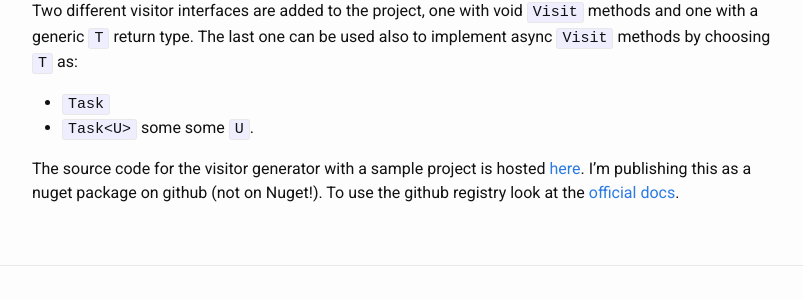
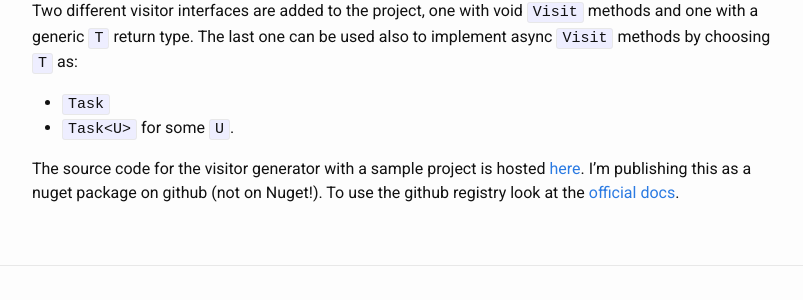
Before and after one commit to davidelettieri/davidelettieri.it, a Jekyll site: the page built from _posts/2023-03-18-Visitor-pattern-source-generator.md, in a window 1280 px wide and 900 px high, scrolled down 2830 px. Shown: the part 453-753 px from the top of the window, without its empty margins (238-1041 px from the left). Built offline with Jekyll 4.4.1, drawn with Linux system fonts in a browser that asks for light colours.

Commit message:
Fix typo in visitor pattern source generator

```diff
--- a/_posts/2023-03-18-Visitor-pattern-source-generator.md
+++ b/_posts/2023-03-18-Visitor-pattern-source-generator.md
@@ -136,6 +136,6 @@ public partial class MyNode
 
 Two different visitor interfaces are added to the project, one with void `Visit` methods and one with a generic `T` return type. The last one can be used also to implement async `Visit` methods by choosing `T` as:
 - `Task`
-- `Task<U>` some some `U`.
+- `Task<U>` for some `U`.
 
 The source code for the visitor generator with a sample project is hosted [here](https://github.com/davidelettieri/visitor-generator). I'm publishing this as a nuget package on github (not on Nuget!). To use the github registry look at the [official docs](https://docs.github.com/en/packages/working-with-a-github-packages-registry/working-with-the-nuget-registry).
```
